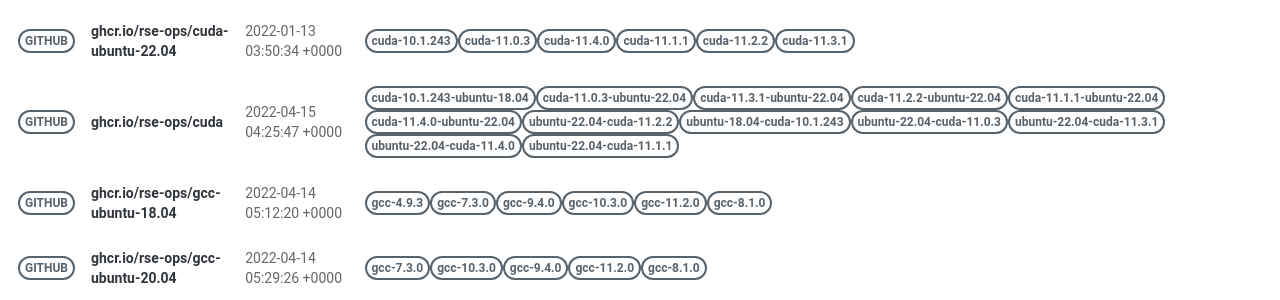
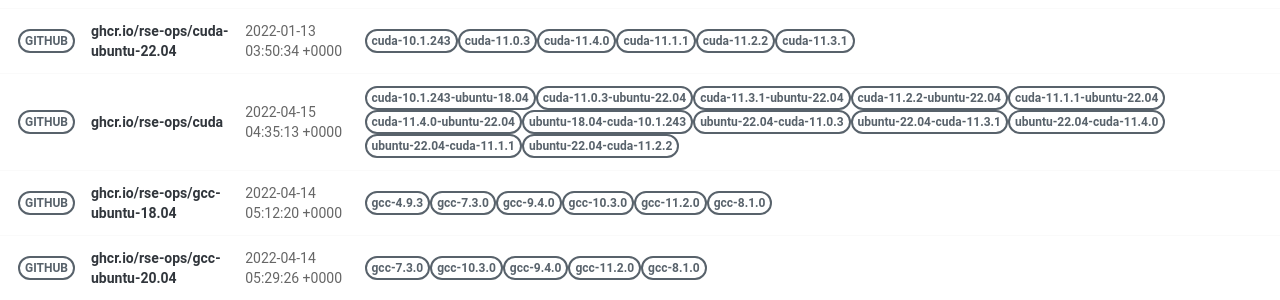
Before and after one commit to rse-ops/docker-images, a Jekyll site: the page built from pages/index.md, in a window 1280 px wide. Shown: the part 421-721 px from the top of the page. Built offline with Jekyll 4.4.1, drawn with Linux system fonts in a browser that asks for light colours; nearby versions of some CDN libraries.

Commit message:
Automated push to update library 2022-04-15

```diff
--- a/_library/ghcr.io-rse-ops-cuda.md
+++ b/_library/ghcr.io-rse-ops-cuda.md
@@ -1,7 +1,7 @@
 ---
 layout: container
 name: ghcr.io/rse-ops/cuda
-updated_at: 2022-04-15 04:25:47.125051
+updated_at: 2022-04-15 04:35:13.529661
 
 
 container_url: https://github.com/orgs/rse-ops/packages/container/package/cuda
```
Also changed, not shown: other parts of _library/ghcr.io-rse-ops-cuda.md (+3 -3 lines).
